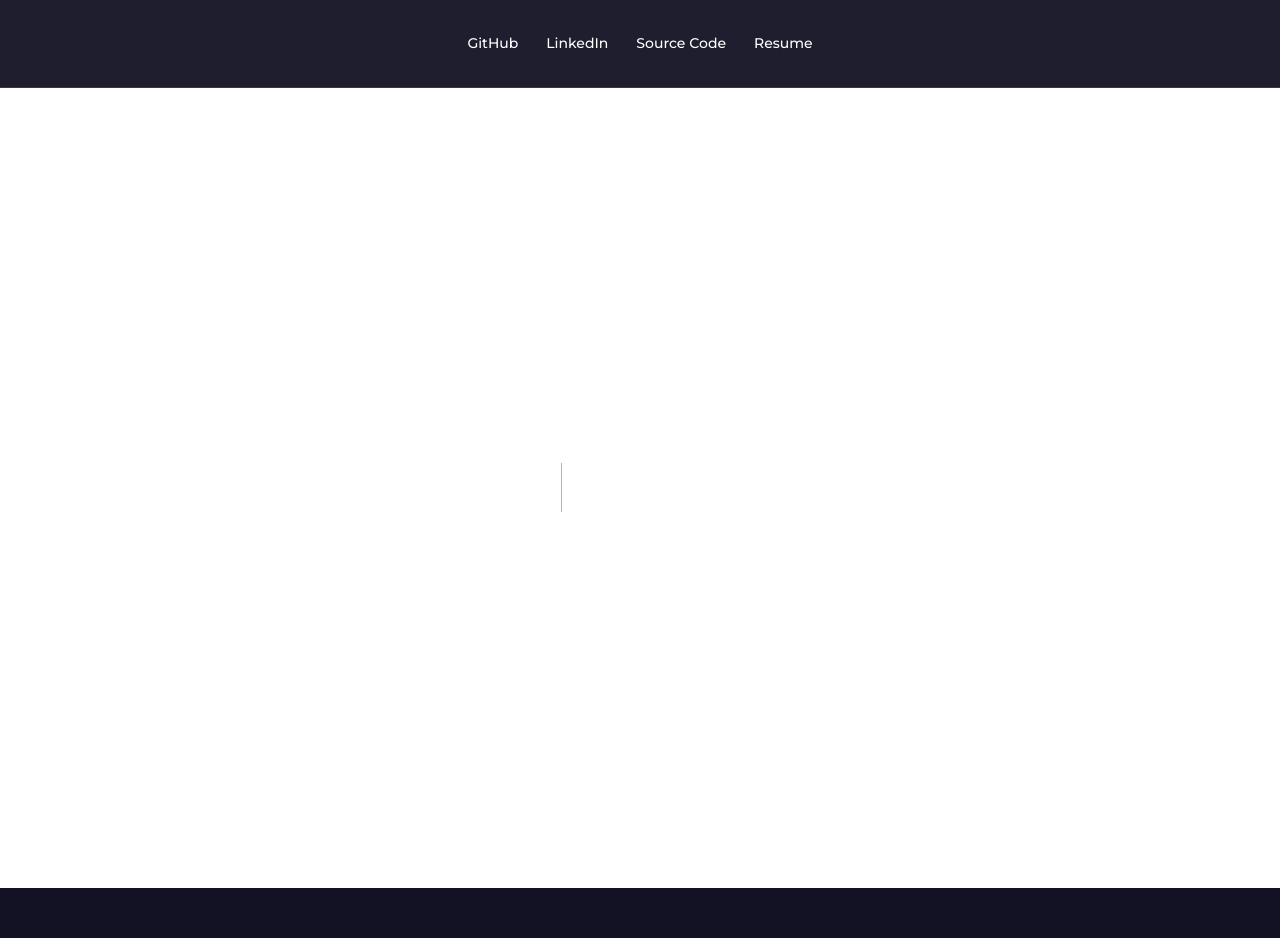
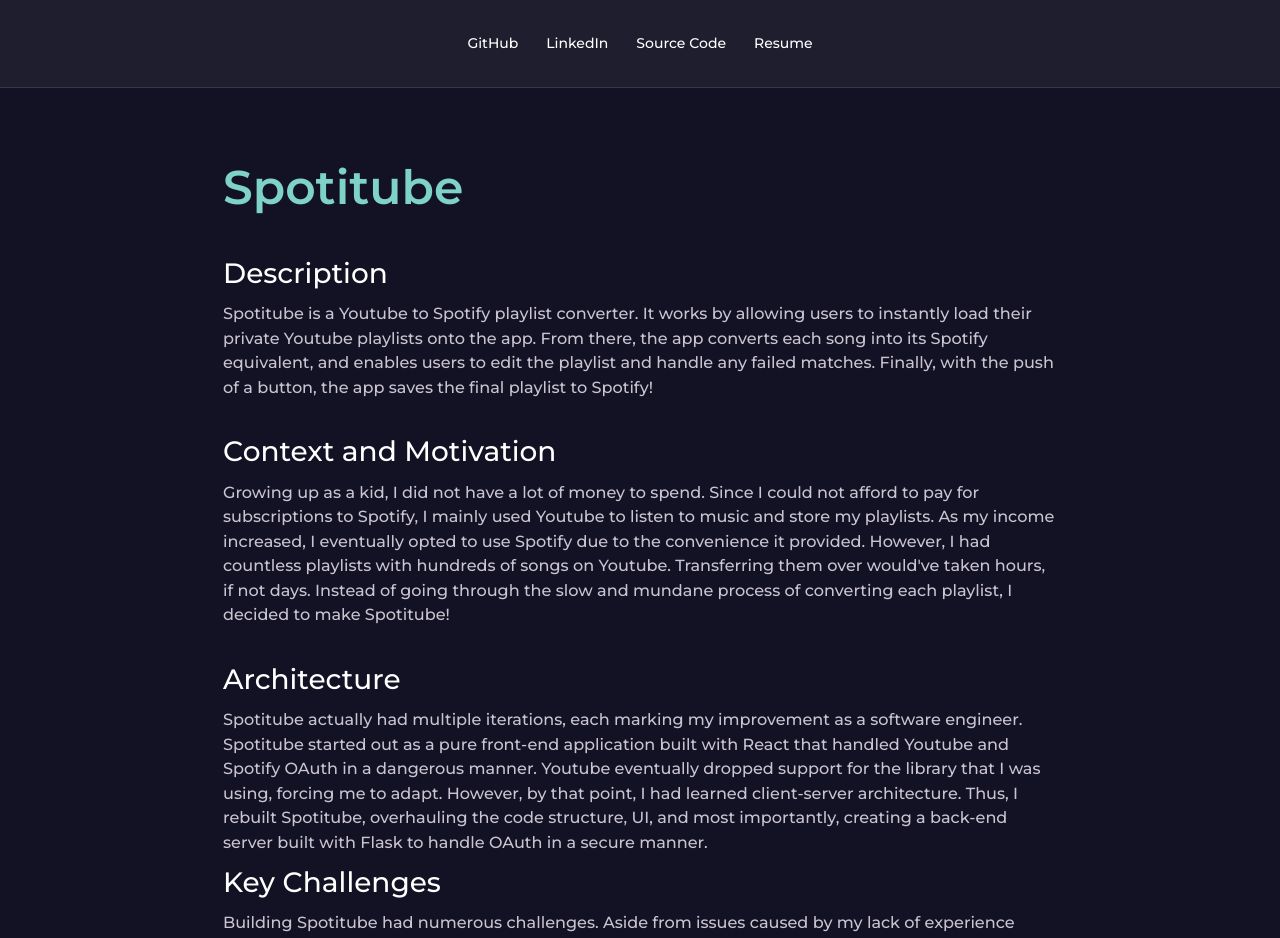
Before and after one commit to JosephKan3/personal-website, a Next.js app: page /projects/Spotitube in a window 1280 px wide. Before the commit this address had no page. Shown: the top 938 px of the page. Before the commit the page ends 888 px from the top, so only its background shows below. Built offline with nearby package versions, Linux system fonts and the light colour scheme.

Commit message:
feat: adds spotitube page

```diff
--- a/components/ProjectCard/ProjectCard.module.scss
+++ b/components/ProjectCard/ProjectCard.module.scss
@@ -15,6 +15,7 @@
   :hover {
     transition: background-color 0.5s ease;
     background-color: #13131f;
+    cursor: pointer;
   }
 }
 
--- a/components/ProjectCard/ProjectCard.tsx
+++ b/components/ProjectCard/ProjectCard.tsx
@@ -1,6 +1,7 @@
 import React from "react";
 import Image, { StaticImageData } from "next/image";
 import styles from "./ProjectCard.module.scss";
+import Link from "next/link";
 
 interface ProjectCardProps {
   title: string;
@@ -22,6 +23,7 @@
   challenges,
 }) => {
   return (
+    <Link href={`./projects/${title}`}>
       <div className={styles.card}>
         <div className={styles.cardImageWrapper}>
           <Image
@@ -75,6 +77,7 @@
           </div>
         </div>
       </div>
+    </Link>
   );
 };
 
--- a/package.json
+++ b/package.json
@@ -21,6 +21,7 @@
     "react-icons": "^4.4.0"
   },
   "devDependencies": {
+    "@types/chart.js": "^2.9.41",
     "@types/node": "17.0.40",
     "@types/react": "18.0.12",
     "@types/react-dom": "18.0.5",
--- /dev/null
+++ b/pages/projects/Spotitube.tsx
@@ -0,0 +1,108 @@
+import type { NextPage } from "next";
+import Head from "next/head";
+import Image from "next/image";
+import styles from "../../styles/project_page.module.scss";
+import spotitube from "/public/portfolioImages/spotitube.jpg";
+import Link from "next/link";
+
+const Home: NextPage = () => {
+  return (
+    <>
+      <Head>
+        <title>Spotitube</title>
+        <meta name="viewport" content="width=device-width, initial-scale=1" />
+        <meta property="og:image" content="sitePreview.jpg" />
+      </Head>
+      <div className="container">
+        {/* Introduction */}
+        <section className={styles.section}>
+          <div className={styles.introductionBody}>
+            <div className={styles.introductionText}>
+              <h1 className={styles.mainHeading}>
+                <span className={styles.highlight}>{"Spotitube"}</span>
+              </h1>
+
+              <h2 className={styles.bigSubheading}>
+                Description
+              </h2>
+              <p className={styles.bodyText}>
+                {
+                  "Spotitube is a Youtube to Spotify playlist converter. \
+                  It works by allowing users to instantly load their private Youtube playlists onto the app. \
+                  From there, the app converts each song into its Spotify equivalent, and enables users to edit the playlist and handle any failed matches. \
+                  Finally, with the push of a button, the app saves the final playlist to Spotify!"
+                }
+                <br />
+                <br />
+              </p>
+              <h2 className={styles.bigSubheading}>
+                Context and Motivation
+              </h2>
+              <p className={styles.bodyText}>
+                {
+                  "Growing up as a kid, I did not have a lot of money to spend. \
+                  Since I could not afford to pay for subscriptions to Spotify, I mainly used Youtube to listen to music and store my playlists. \
+                  As my income increased, I eventually opted to use Spotify due to the convenience it provided. However, I had countless playlists with hundreds of songs on Youtube. \
+                  Transferring them over would've taken hours, if not days. \
+                  Instead of going through the slow and mundane process of converting each playlist, I decided to make Spotitube!"
+                }
+                <br />
+                <br />
+              </p>
+              <h2 className={styles.bigSubheading}>
+                Architecture
+              </h2>
+              <p className={styles.bodyText}>
+                {
+                  "Spotitube actually had multiple iterations, each marking my improvement as a software engineer. \
+                  Spotitube started out as a pure front-end application built with React that handled Youtube and Spotify OAuth in a dangerous manner. \
+                  Youtube eventually dropped support for the library that I was using, forcing me to adapt. However, by that point, I had learned client-server architecture. \
+                  Thus, I rebuilt Spotitube, overhauling the code structure, UI, and most importantly, creating a back-end server built with Flask to handle OAuth in a secure manner. \
+                 "
+                }
+              </p >
+              <h2 className={styles.bigSubheading}>
+                Key Challenges
+              </h2>
+              <p className={styles.bodyText}>
+                {"Building Spotitube had numerous challenges. \
+                Aside from issues caused by my lack of experience which resolved over time, there isn't a perfect mapping between Youtube videos and Spotify songs: \
+                Not all Youtube videos are necessarily songs, and even if they were, Spotify's search API was too strict to match Youtube titles that had additional text in them. \
+                To address this issue, I did some pre-processing on all Youtube titles, removing common patterns that cause the match to fail. \
+                However, this still did not handle instances where there was no possible match with a Spotify song. \
+                To handle this, I needed to create an interactive UI that displayed failed matches, and allowed users to either discard the song or search for a match themselves. \
+                \
+                "}
+              </p >
+              <h2 className={styles.bigSubheading}>
+                Gallery
+              </h2>
+              <p className={styles.bodyText}>
+                {"While Spotitube's servers are currently inactive due to Heroku's free tier being deactivated, you can browse the code and see images of the design below!"}
+                <br></br>
+                <br></br>
+                <Link href="https://github.com/JosephKan3/spotitube">Github Link</Link>
+              </p >
+            </div>
+            <div className={styles.HeroWrapper}>
+              <div className={styles.HeroImageWrapper}>
+                <Image
+                  className={styles.HeroImage}
+                  src={spotitube}
+                  alt="Spotitube Website"
+                  layout="responsive"
+                  priority={true}
+                />
+              </div>
+              <div className={styles.glowWrapper}>
+                <div className={styles.glow}></div>
+              </div>
+            </div>
+          </div>
+        </section >
+      </div >
+    </>
+  );
+};
+
+export default Home;
--- /dev/null
+++ b/styles/project_page.module.scss
@@ -0,0 +1,232 @@
+// Introduction Section
+.introductionBody {
+  max-width: 140rem;
+  margin: 3rem 6em 3rem 6rem;
+  margin-top: 3.125rem;
+  display: flex;
+    flex-flow: column nowrap;
+    align-items: center;
+  justify-content: center;
+  gap: 4rem;
+  width: 100%;
+  @media (max-width: 680px) {
+    gap: 2rem;
+    justify-content: flex-start;
+    height: auto;
+    margin: 2rem;
+  }
+}
+
+.introductionText {
+  display: flex;
+  flex-flow: column;
+  width: 75%;
+  max-width: 70rem;
+  @media (max-width: 500px) {
+    justify-content: flex-start;
+    flex-flow: column nowrap;
+    height: auto;
+    margin: 0rem 0.5rem;
+    width: 100%;
+  }
+}
+
+.HeroWrapper {
+  display: flex;
+  justify-content: center;
+  align-items: center;
+  width: 60%;
+  @media (max-width: 500px) {
+    margin-top: 1rem;
+    height: auto;
+    width: 90vw;
+    max-width: none;
+    max-height: none;
+    align-self: flex-start;
+  }
+}
+
+.HeroImageWrapper {
+  margin-top: auto;
+  margin-bottom: auto;
+  width: 100%;
+  max-width: 50rem;
+  z-index: 2;
+  @media (max-width: 500px) {
+    height: auto;
+  }
+}
+
+.HeroImage {
+  border-radius: 10px;
+}
+
+.mainHeading {
+  font-weight: 600;
+  font-size: 3.375rem;
+  line-height: 4.125rem;
+  margin-top: 2rem;
+  margin-bottom: 2rem;
+  @media (max-width: 500px) {
+    text-align: center;
+  }
+}
+
+.mainSubheading {
+  margin-top: 0;
+  font-weight: 500;
+  font-size: 1.5rem;
+  line-height: 2rem;
+  color: #cac4d0;
+  @media (max-width: 500px) {
+    text-align: center;
+  }
+}
+
+.bigSubheading {
+  margin-top: 0.75rem;
+  margin-bottom: 0.75rem;
+  font-weight: 500;
+  font-size: 2rem;
+  line-height: 2.5rem;
+  color: #ffffff;
+  @media (max-width: 500px) {
+    text-align: center;
+  }
+}
+
+.bodyText {
+  margin-top: 0;
+  margin-bottom: 0;
+  font-weight: 500;
+  font-size: 1.15rem;
+  line-height: 1.75rem;
+  color: #cac4d0;
+  @media (max-width: 500px) {
+    text-align: center;
+  }
+}
+
+.highlight {
+  color: #7ed2c7;
+}
+
+.glowWrapper {
+  position: absolute;
+  height: 50%;
+  width: 50%;
+  max-width: 25rem;
+  max-height: 25rem;
+  @media (max-width: 500px) {
+    display: none;
+  }
+}
+
+.glow {
+  background: linear-gradient(
+    161.52deg,
+    rgba(208, 188, 255, 0.4) 5.89%,
+    rgba(59, 215, 163, 0.2) 28.46%,
+    rgba(64, 220, 246, 0.39) 45.53%,
+    rgba(208, 188, 255, 0.5) 87.48%,
+    rgba(208, 188, 255, 0.1) 100%
+  );
+  filter: blur(8.2693rem);
+  transform: matrix(-0.35, -0.94, 0.94, -0.35, 0, 0);
+  border-radius: 50%;
+  height: 100%;
+  width: 100%;
+  z-index: 1;
+}
+
+.indexButton {
+  min-width: 12rem;
+}
+
+.section {
+  display: flex;
+  justify-content: center;
+}
+
+.sectionContainer {
+  width: 100vw;
+  display: flex;
+  flex-flow: column;
+  justify-content: flex-start;
+  align-items: center;
+  margin-bottom: 10rem;
+  max-width: 140rem;
+  @media (max-width: 500px) {
+    margin: 0rem 2rem;
+  }
+}
+
+.subTitle {
+  font-weight: 600;
+  font-size: 3.375rem;
+  line-height: 4.125rem;
+  margin-top: 5rem;
+  margin-bottom: 5rem;
+  text-align: center;
+  align-items: center;
+  justify-self: center;
+  justify-content: center;
+  @media (max-width: 500px) {
+    order: 0;
+    text-align: center;
+  }
+}
+
+// Project Section
+.projectSection {
+  display: flex;
+  flex-flow: column;
+}
+
+.card_container {
+  display: flex;
+  flex-wrap: wrap;
+  grid-template-columns: repeat(auto-fill, minmax(300px, 1fr));
+  gap: 20px;
+  justify-content: center;
+}
+
+// Investment Section
+.investmentSubheading {
+  margin-top: 0;
+  font-weight: 500;
+  font-size: 1.5rem;
+  line-height: 2rem;
+  color: #cac4d0;
+  text-align: left;
+}
+
+.instrumentChartWrapper {
+  margin-top: 2rem;
+  margin-bottom: 2rem;
+  padding: 1rem;
+  width: 75%;
+  height: 70vh;
+  max-height: 120vw;
+  box-shadow: 6px 6px 6px rgba(0, 0, 0, 0.2);
+  border: #666666;
+  border-width: 1px;
+  border-style: solid;
+  border-radius: 1rem;
+  @media (max-width: 500px) {
+    order: 10;
+    padding: 0.125rem;
+    width: 100%;
+  }
+}
+
+// Fonts
+.bold {
+  font-weight: bold;
+}
+.cash_money {
+  color: #28c932;
+}
+.L_Ratio {
+  color: rgb(228, 57, 54);
+}
```
Also changed, not shown: 1 other file (tests, documents, lock files or other folders). Lines whose indentation alone changed are shown as unchanged.
